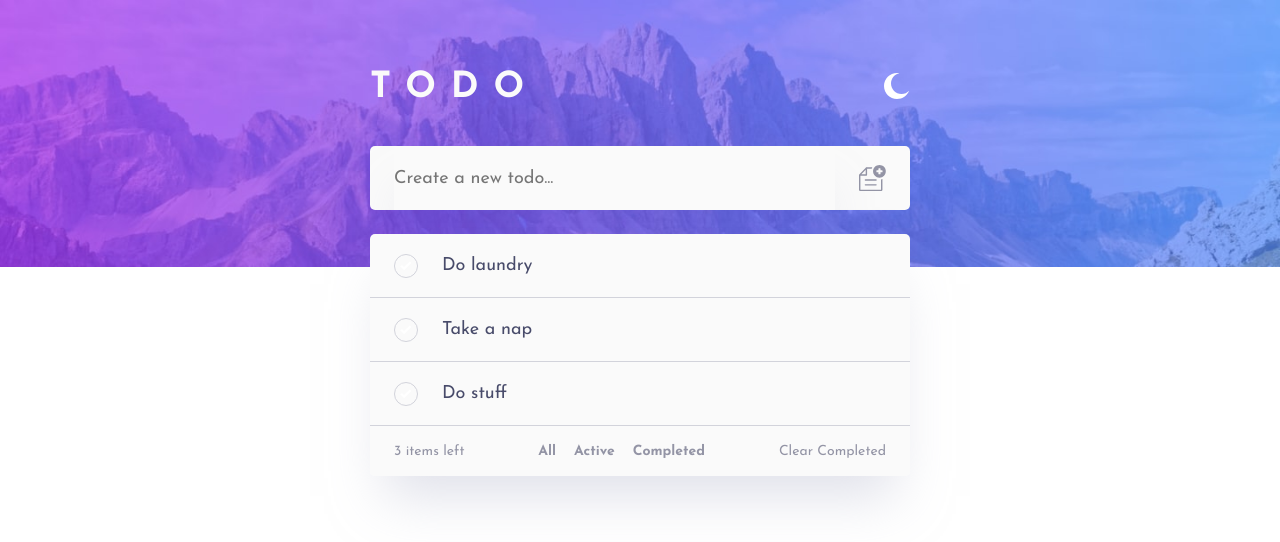
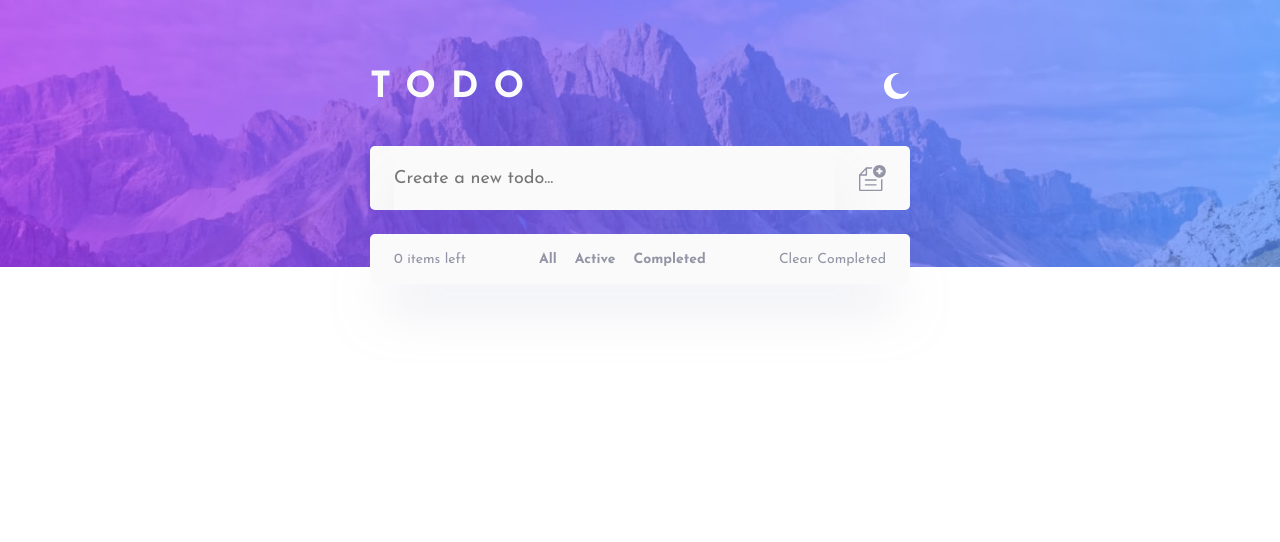
Before and after one commit to DonUggioni/todo-app, a React (Create React App) app: page / in a window 1280 px wide. Shown: the top 542 px of the page. Built offline with nearby package versions, Linux system fonts and the light colour scheme.

Commit message:
Added localstorage functionality

```diff
--- a/src/features/UserInput.js
+++ b/src/features/UserInput.js
@@ -1,41 +1,36 @@
 import { createSlice } from '@reduxjs/toolkit';
 
-const DUMMY_DATA = [
-  {
-    id: 0,
-    task: 'Do laundry',
-    isCompleted: false,
-  },
-  {
-    id: 1,
-    task: 'Take a nap',
-    isCompleted: false,
-  },
-  {
-    id: 2,
-    task: 'Do stuff',
-    isCompleted: false,
-  },
-];
+function updateLocalStorage(data) {
+  localStorage.setItem('todo', JSON.stringify(data.value.map((todo) => todo)));
+}
+
+const initialState =
+  localStorage.getItem('todo') !== null
+    ? JSON.parse(localStorage.getItem('todo'))
+    : [];
 
 export const listDataSlice = createSlice({
   name: 'userInput',
-  initialState: { value: DUMMY_DATA },
+  initialState: { value: initialState },
   reducers: {
     addTodo: (state, action) => {
       state.value.push(action.payload);
+      updateLocalStorage(state);
     },
     removeTodo: (state, action) => {
       state.value = state.value.filter((task) => task.id !== action.payload.id);
+      updateLocalStorage(state);
     },
     completedTodo: (state, action) => {
       const toggleCompleted = state.value.find(
         (todo) => todo.id === action.payload.id
       );
       toggleCompleted.isCompleted = action.payload.isCompleted;
+      updateLocalStorage(state);
     },
     clearCompleted: (state) => {
       state.value = state.value.filter((todo) => todo.isCompleted !== true);
+      updateLocalStorage(state);
     },
   },
 });
```
